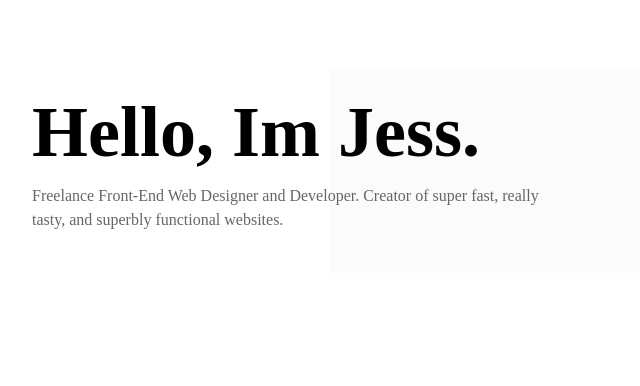
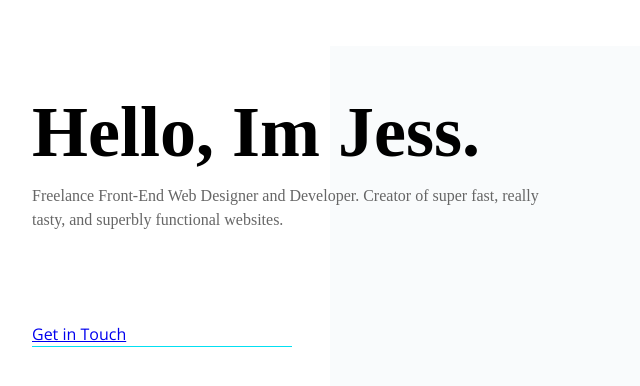
Before and after one commit to jessicavrooyen/jessvrooyen.com, a Gatsby site: page / in a window 1280 px wide. Shown: the top 386 px of the page, without its empty margins (0-640 px from the left). Built offline with nearby package versions, Linux system fonts and the light colour scheme; Gatsby itself is replaced by a stand-in of ours; some packages are replaced by stand-ins of ours.

Commit message:
🔲button and animation

```diff
--- /dev/null
+++ b/src/components/Button/index.js
@@ -0,0 +1,59 @@
+import React from 'react';
+import styled from 'styled-components';
+
+const ButtonContainer = styled.div`
+    border-bottom: 1px solid #03E0F2;
+    width: 260px;
+    cursor: pointer;
+
+    .shape {
+        fill: transparent;
+        stroke-dasharray: 390;
+        stroke-dashoffset: -310;
+    }
+
+    @keyframes draw {
+        0% {
+    stroke-dasharray: 140 540;
+    stroke-dashoffset: -474;
+    stroke-width: 1px;
+    stroke: #03E0F2;
+    fill: transparent;
+        }
+
+        50% {
+            fill: transparent;
+        }
+
+        75% {
+            fill: transparent;
+        }
+
+        100% {
+            stroke-dasharray: 760;
+            stroke-dashoffset: 0;
+            stroke-width: 2px;
+            stroke: #03E0F2;
+            fill: #03E0F2;
+        }
+        }
+    }
+
+    &:hover .shape {
+        -webkit-animation: 1s draw linear forwards;
+  animation: 0.5s draw linear forwards;
+    }
+`
+
+
+const Button = () => (
+    <ButtonContainer>
+    <svg height="60" width="260" xmlns="http://www.w3.org/2000/svg">
+        <rect class="shape" height="60" width="260" />
+    </svg>
+    <text>Get in Touch</text>
+    </ButtonContainer>
+
+);
+
+export default Button;
--- a/src/pages/index.js
+++ b/src/pages/index.js
@@ -1,5 +1,7 @@
 import React from 'react';
 import styled, { keyframes } from 'styled-components';
+import Button from '../components/Button';
+import Link from 'gatsby-link';
 
 const opacityAnim = keyframes`
   0% {
@@ -123,6 +125,9 @@
         Freelance Front-End Web Designer and Developer.
         Creator of super fast, really tasty, and superbly functional websites.
       </Text>
+      <Link to="/contact/">
+      <Button>Get in Touch</Button>
+      </Link>
   </IndexWrapper>
 );
 
```
Also changed, not shown: src/pages/about.js (added, +10 -0 lines), src/pages/contact.js (added, +10 -0 lines).
